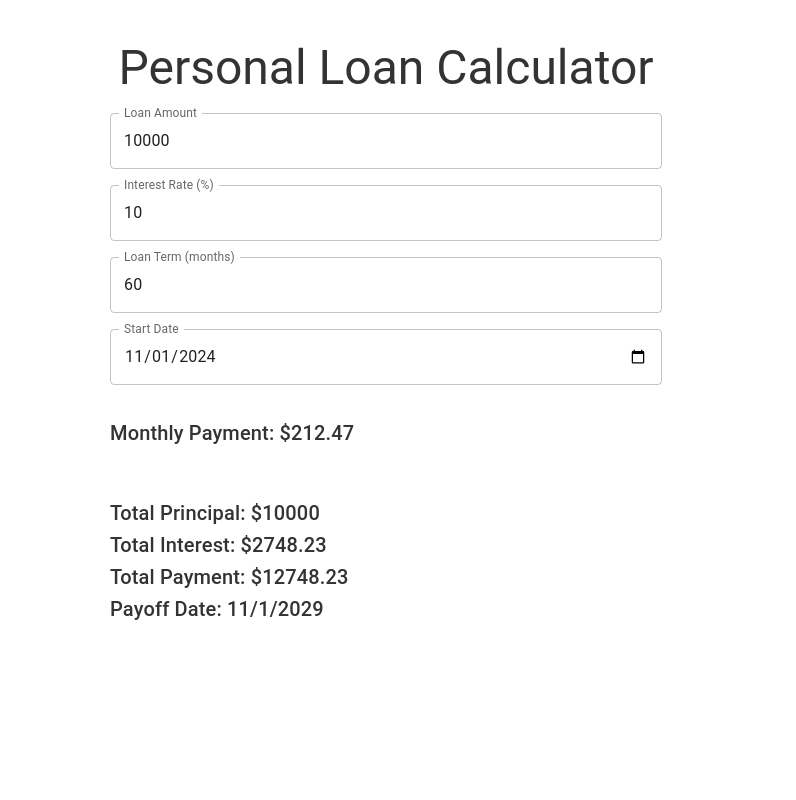
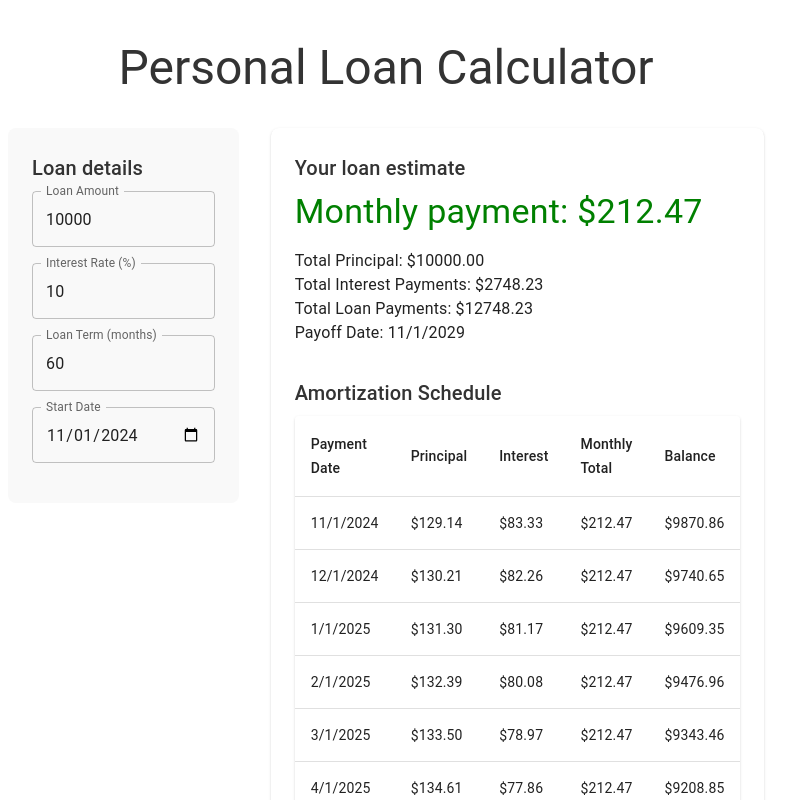
Before and after one commit to saurabh-1907/Aharnish_Infotech_assessment, a Next.js app: page / in a window 1280 px wide. Shown: the top 800 px of the page, without its empty margins (254-1050 px from the left). Built offline with nearby package versions, Linux system fonts and the light colour scheme.

Commit message:
Implemented schedule table

```diff
--- a/src/components/LoanCalculatorForm.tsx
+++ b/src/components/LoanCalculatorForm.tsx
@@ -1,14 +1,25 @@
+// LoanCalculatorForm.tsx
+
 'use client';
 
 import React, { useState, useEffect } from 'react';
-import { TextField, Typography, Container, Box, Button } from '@mui/material';
-import { calculateMonthlyPayment, calculateLoanSummary } from '../utils/calculations';
+import { TextField, Typography, Container, Box, Button, Grid, Table, TableBody, TableCell, TableContainer, TableHead, TableRow, Paper } from '@mui/material';
+import { calculateMonthlyPayment, calculateLoanSummary, calculateAmortizationSchedule } from '../utils/calculations';
 
 interface LoanSummary {
   totalPrincipal: number;
   totalInterest: number;
   totalPayment: number;
   payoffDate: string;
+}
+
+
+export interface AmortizationRow {
+  paymentDate: string;
+  principal: number;
+  interest: number;
+  monthlyTotal: number;
+  balance: number;
 }
 
 export default function LoanCalculatorForm() {
@@ -18,6 +29,7 @@ export default function LoanCalculatorForm() {
   const [startDate, setStartDate] = useState(new Date().toISOString().substring(0, 10));
   const [monthlyPayment, setMonthlyPayment] = useState<number | null>(null);
   const [loanSummary, setLoanSummary] = useState<LoanSummary | null>(null);
+  const [amortizationSchedule, setAmortizationSchedule] = useState<AmortizationRow[]>([]);
 
   useEffect(() => {
     const payment = calculateMonthlyPayment(loanAmount, interestRate, loanTerm);
@@ -25,49 +37,111 @@ export default function LoanCalculatorForm() {
 
     const summary: LoanSummary = calculateLoanSummary(loanAmount, interestRate, loanTerm, startDate);
     setLoanSummary(summary);
+
+    const schedule = calculateAmortizationSchedule(loanAmount, interestRate, loanTerm, startDate);
+    setAmortizationSchedule(schedule);
   }, [loanAmount, interestRate, loanTerm, startDate]);
 
   return (
-    <Container maxWidth="sm">
-      <Box component="form" noValidate autoComplete="off" sx={{ display: 'flex', flexDirection: 'column', gap: 2 }}>
+    <Container maxWidth="md" sx={{ mt: 4 }}>
+
+      <Grid container spacing={4}>
+        {/* Loan Details Section */}
+        <Grid item xs={12} md={4}>
+          <Box component="form" noValidate autoComplete="off" sx={{ bgcolor: '#f9f9f9', p: 3, borderRadius: 2 }}>
+            <Typography variant="h6" gutterBottom>
+              Loan details
+            </Typography>
             <TextField
               label="Loan Amount"
               type="number"
+              fullWidth
               value={loanAmount}
               onChange={(e) => setLoanAmount(Number(e.target.value))}
+              sx={{ mb: 2 }}
             />
             <TextField
               label="Interest Rate (%)"
               type="number"
+              fullWidth
               value={interestRate}
               onChange={(e) => setInterestRate(Number(e.target.value))}
+              sx={{ mb: 2 }}
             />
             <TextField
               label="Loan Term (months)"
               type="number"
+              fullWidth
               value={loanTerm}
               onChange={(e) => setLoanTerm(Number(e.target.value))}
+              sx={{ mb: 2 }}
             />
             <TextField
               label="Start Date"
               type="date"
+              fullWidth
               value={startDate}
               onChange={(e) => setStartDate(e.target.value)}
+              sx={{ mb: 2 }}
             />
+          </Box>
+        </Grid>
+
+        {/* Loan Estimate Section */}
+        <Grid item xs={12} md={8}>
+          <Box sx={{ p: 3, bgcolor: '#fff', borderRadius: 2, boxShadow: 1 }}>
+            <Typography variant="h6" gutterBottom>
+              Your loan estimate
+            </Typography>
             {monthlyPayment !== null && (
-          <Typography variant="h6" sx={{ mt: 2 }}>
-            Monthly Payment: ${monthlyPayment.toFixed(2)}
+              <Typography variant="h4" color="green" sx={{ mb: 2 }}>
+                Monthly payment: ${monthlyPayment.toFixed(2)}
               </Typography>
             )}
             {loanSummary && (
+              <Box>
+                <Typography>Total Principal: ${loanSummary.totalPrincipal.toFixed(2)}</Typography>
+                <Typography>Total Interest Payments: ${loanSummary.totalInterest.toFixed(2)}</Typography>
+                <Typography>Total Loan Payments: ${loanSummary.totalPayment.toFixed(2)}</Typography>
+                <Typography>Payoff Date: {loanSummary.payoffDate}</Typography>
+              </Box>
+            )}
+
+            {/* Amortization Schedule Table */}
+            {amortizationSchedule.length > 0 && (
               <Box sx={{ mt: 4 }}>
-            <Typography variant="h6">Total Principal: ${loanSummary.totalPrincipal}</Typography>
-            <Typography variant="h6">Total Interest: ${loanSummary.totalInterest}</Typography>
-            <Typography variant="h6">Total Payment: ${loanSummary.totalPayment}</Typography>
-            <Typography variant="h6">Payoff Date: {loanSummary.payoffDate}</Typography>
+                <Typography variant="h6" gutterBottom>
+                  Amortization Schedule
+                </Typography>
+                <TableContainer component={Paper}>
+                  <Table>
+                    <TableHead>
+                      <TableRow>
+                        <TableCell>Payment Date</TableCell>
+                        <TableCell>Principal</TableCell>
+                        <TableCell>Interest</TableCell>
+                        <TableCell>Monthly Total</TableCell>
+                        <TableCell>Balance</TableCell>
+                      </TableRow>
+                    </TableHead>
+                    <TableBody>
+                      {amortizationSchedule.map((row, index) => (
+                        <TableRow key={index}>
+                          <TableCell>{row.paymentDate}</TableCell>
+                          <TableCell>${row.principal.toFixed(2)}</TableCell>
+                          <TableCell>${row.interest.toFixed(2)}</TableCell>
+                          <TableCell>${row.monthlyTotal.toFixed(2)}</TableCell>
+                          <TableCell>${row.balance.toFixed(2)}</TableCell>
+                        </TableRow>
+                      ))}
+                    </TableBody>
+                  </Table>
+                </TableContainer>
               </Box>
             )}
           </Box>
+        </Grid>
+      </Grid>
     </Container>
   );
 }
--- a/src/utils/calculations.js
+++ /dev/null
@@ -1,20 +0,0 @@
-export function calculateMonthlyPayment(loanAmount, interestRate, loanTerm) {
-    const monthlyInterest = interestRate / 100 / 12;
-    return loanAmount * (monthlyInterest * Math.pow(1 + monthlyInterest, loanTerm)) / (Math.pow(1 + monthlyInterest, loanTerm) - 1);
-  }
-
-  export function calculateLoanSummary(loanAmount, interestRate, loanTerm, startDate) {
-    const monthlyPayment = calculateMonthlyPayment(loanAmount, interestRate, loanTerm);
-    const totalPayment = monthlyPayment * loanTerm;
-    const totalInterest = totalPayment - loanAmount;
-
-    const start = new Date(startDate);
-    const payoffDate = new Date(start.setMonth(start.getMonth() + loanTerm)).toLocaleDateString();
-
-    return {
-      totalPrincipal: loanAmount,
-      totalInterest: parseFloat(totalInterest.toFixed(2)),
-      totalPayment: parseFloat(totalPayment.toFixed(2)),
-      payoffDate,
-    };
-  }
--- /dev/null
+++ b/src/utils/calculations.tsx
@@ -0,0 +1,71 @@
+import { AmortizationRow } from '../components/LoanCalculatorForm';
+
+
+export function calculateMonthlyPayment(
+  loanAmount: number,
+  interestRate: number,
+  loanTerm: number
+): number {
+  const monthlyInterest = interestRate / 100 / 12;
+  return loanAmount * (monthlyInterest * Math.pow(1 + monthlyInterest, loanTerm)) / (Math.pow(1 + monthlyInterest, loanTerm) - 1);
+}
+
+export function calculateLoanSummary(
+  loanAmount: number,
+  interestRate: number,
+  loanTerm: number,
+  startDate: string
+) {
+  const monthlyPayment = calculateMonthlyPayment(loanAmount, interestRate, loanTerm);
+  const totalPayment = monthlyPayment * loanTerm;
+  const totalInterest = totalPayment - loanAmount;
+
+  const start = new Date(startDate);
+  const payoffDate = new Date(start);
+  payoffDate.setMonth(payoffDate.getMonth() + loanTerm);
+  const payoffDateStr = payoffDate.toLocaleDateString();
+
+  return {
+    totalPrincipal: loanAmount,
+    totalInterest: parseFloat(totalInterest.toFixed(2)),
+    totalPayment: parseFloat(totalPayment.toFixed(2)),
+    payoffDate: payoffDateStr,
+  };
+}
+
+export function calculateAmortizationSchedule(
+  loanAmount: number,
+  interestRate: number,
+  loanTerm: number,
+  startDate: string
+): AmortizationRow[] {
+  const monthlyInterestRate = interestRate / 100 / 12;
+  const monthlyPayment = calculateMonthlyPayment(loanAmount, interestRate, loanTerm);
+  const amortizationSchedule: AmortizationRow[] = [];
+
+  let balance = loanAmount;
+  let currentDate = new Date(startDate);
+
+  for (let month = 1; month <= loanTerm; month++) {
+    const interest = balance * monthlyInterestRate;
+    const principal = monthlyPayment - interest;
+    balance -= principal;
+
+    if (balance < 0) balance = 0; // Ensuring no negative balance at the end
+
+    const row: AmortizationRow = {
+      paymentDate: new Date(currentDate).toLocaleDateString(),
+      principal: parseFloat(principal.toFixed(2)),
+      interest: parseFloat(interest.toFixed(2)),
+      monthlyTotal: parseFloat(monthlyPayment.toFixed(2)),
+      balance: parseFloat(balance.toFixed(2)),
+    };
+
+    amortizationSchedule.push(row);
+
+    // Move to the next month
+    currentDate.setMonth(currentDate.getMonth() + 1);
+  }
+
+  return amortizationSchedule;
+}
```
Also changed, not shown: image.png (added), 1 other file (tests, documents, lock files or other folders). Lines whose indentation alone changed are shown as unchanged.
